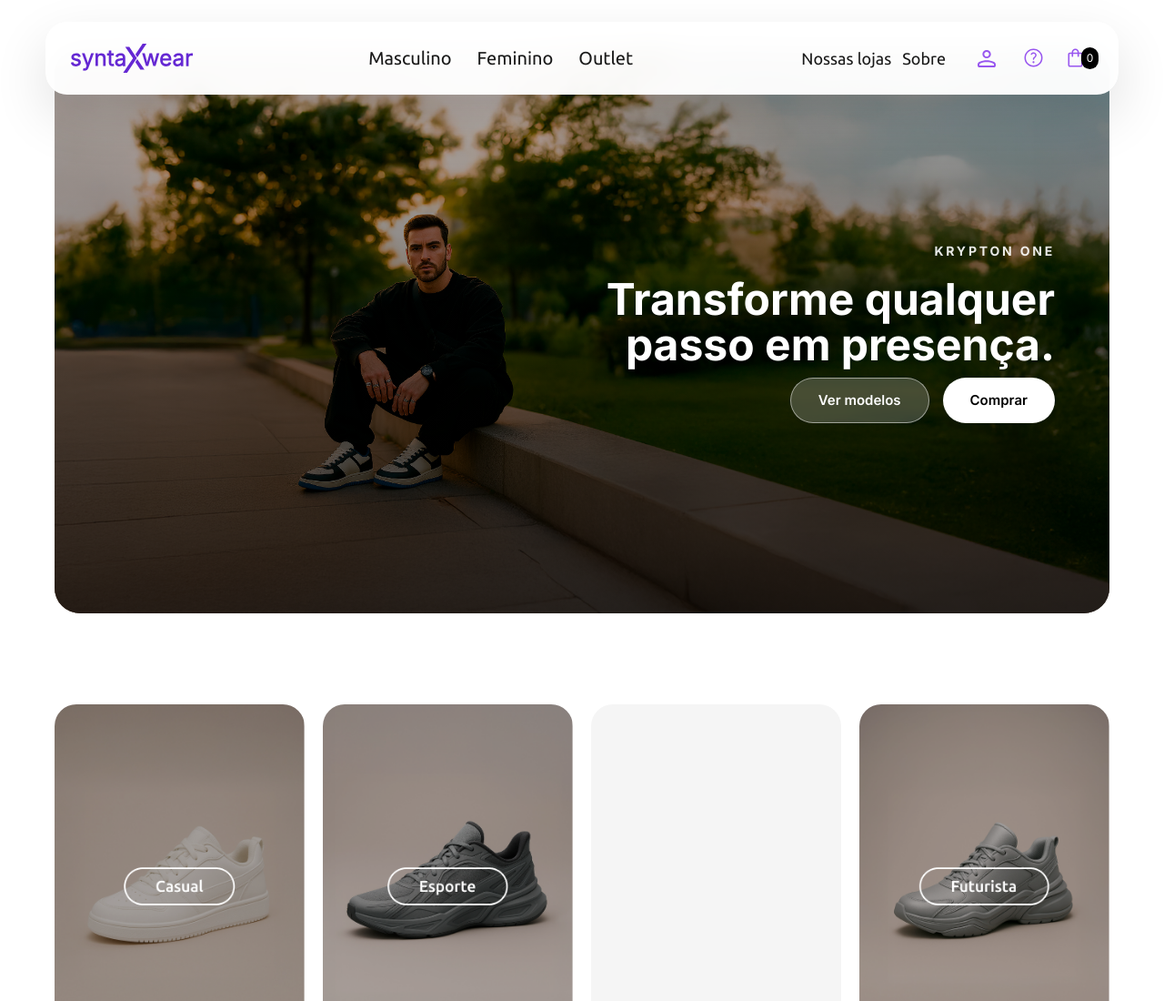
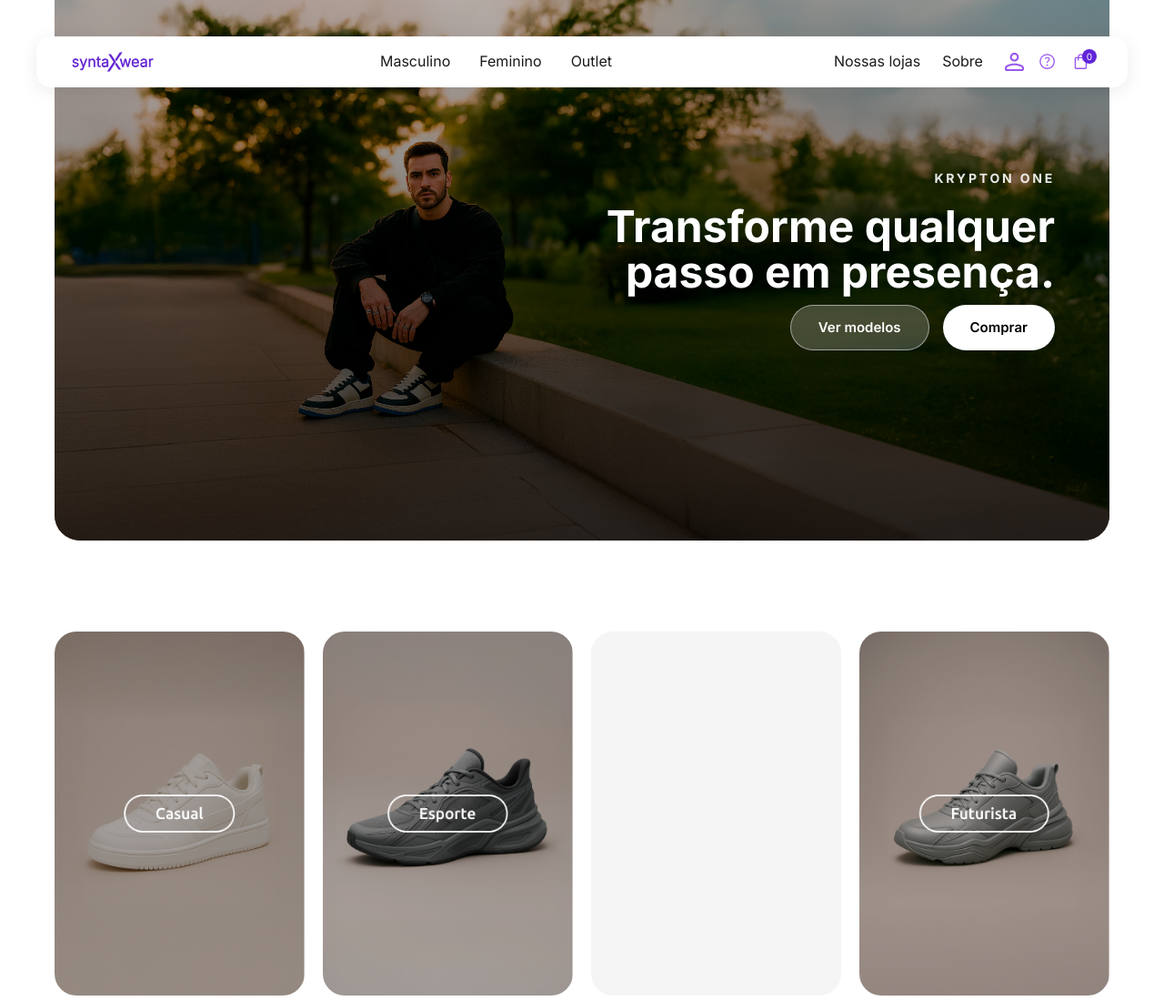
Before and after one commit to Ana-Karoline-Tech/E-commerce-SytaxWear-DevEmDobro, a website: page index.html in a window 1280 px wide. Shown: the top 1100 px of the page at 91% size. Drawn offline with Linux system fonts and the light colour scheme.

Commit message:
feat: atualiza estilos do cabeçalho, ajusta layout, cores e propriedades de exibição

```diff
--- a/css/header.css
+++ b/css/header.css
@@ -1,27 +1,29 @@
 .header {
-  background-color: rgba(255, 255, 255, 0.96);
-  padding: 16px 0;
-  position: sticky;
-  top: 24px;
-  z-index: 30;
-  backdrop-filter: blur(16px);
-  box-shadow: 0 24px 60px rgba(0, 0, 0, 0.12);
-  border-radius: 24px;
-  margin: 0 auto;
-  width: min(calc(100% - 40px), 1180px);
+  background-color: white;
+  padding: 12px 24px;
+  position: fixed;
+  top: 40px;
+  left: 50%;
+  transform: translateX(-50%);
+  z-index: 999;
+  display: flex;
+  justify-content: center;
+  box-shadow: 0 4px 20px rgba(0, 0, 0, 0.08);
+  border-radius: 16px;
+  width: calc(100% - 80px);
+  max-width: 1300px;
 }
 
 .header__container {
   display: flex;
   justify-content: space-between;
   align-items: center;
-  gap: 18px;
+  width: 100%;
+  padding: 0 10px;
 }
 
-.header__logo h1 {
-  font-size: 24px;
-  font-weight: 700;
-  letter-spacing: -1px;
+.logo img {
+  height: 32px;
 }
 
 .navbar {
@@ -32,40 +34,39 @@
 
 .navbar__menu {
   display: flex;
-  gap: 28px;
+  gap: 32px;
   list-style: none;
+  padding: 0;
+  margin: 0;
 }
 
 .navbar__link {
-  font-family: "Ubuntu", sans-serif;
-  font-weight: 400;
-  font-size: 20px;
-  line-height: 28px;
-  letter-spacing: 0%;
+  font-family: var(--font-family);
+  font-weight: 500;
+  font-size: 16px;
   transition: var(--transition);
   text-decoration: none;
-  color: inherit;
+  color: #1a1a1a;
 }
 
 .navbar__link:hover {
-  opacity: 0.7;
+  color: #6226d9;
 }
 
 .header__nav-right {
   display: flex;
-  gap: 12px;
+  gap: 24px;
   align-items: center;
-  margin-right: 6px;
+  margin-right: 24px;
 }
 
 .header__nav-right .navbar__link {
-  font-size: 18px;
-  font-weight: 400;
+  font-size: 16px;
 }
 
 .header__icons {
   display: flex;
-  gap: 10px;
+  gap: 16px;
   align-items: center;
 }
 
@@ -74,29 +75,31 @@
   display: inline-flex;
   align-items: center;
   justify-content: center;
-  width: 42px;
-  height: 42px;
-  font-size: 18px;
-  transition:
-    background-color 0.2s ease,
-    transform 0.2s ease;
+  transition: transform 0.2s ease;
   text-decoration: none;
-  color: inherit;
-  border-radius: 50%;
+  color: #1a1a1a;
+}
+
+.header__icon-link img,
+.header__cart-link img {
+  height: 20px;
 }
 
 .header__icon-link:hover,
 .header__cart-link:hover {
-  background-color: rgba(255, 255, 255, 0.1);
-  transform: translateY(-1px);
+  transform: translateY(-2px);
 }
 
 .header__cart-count {
-  font-size: 12px;
-  background-color: var(--accent-color);
+  font-size: 10px;
+  background-color: #6226d9;
   color: white;
-  padding: 2px 6px;
-  border-radius: 10px;
-  vertical-align: top;
-  margin-left: -5px;
+  width: 16px;
+  height: 16px;
+  display: flex;
+  align-items: center;
+  justify-content: center;
+  border-radius: 50%;
+  margin-left: -8px;
+  margin-top: -12px;
 }
```
